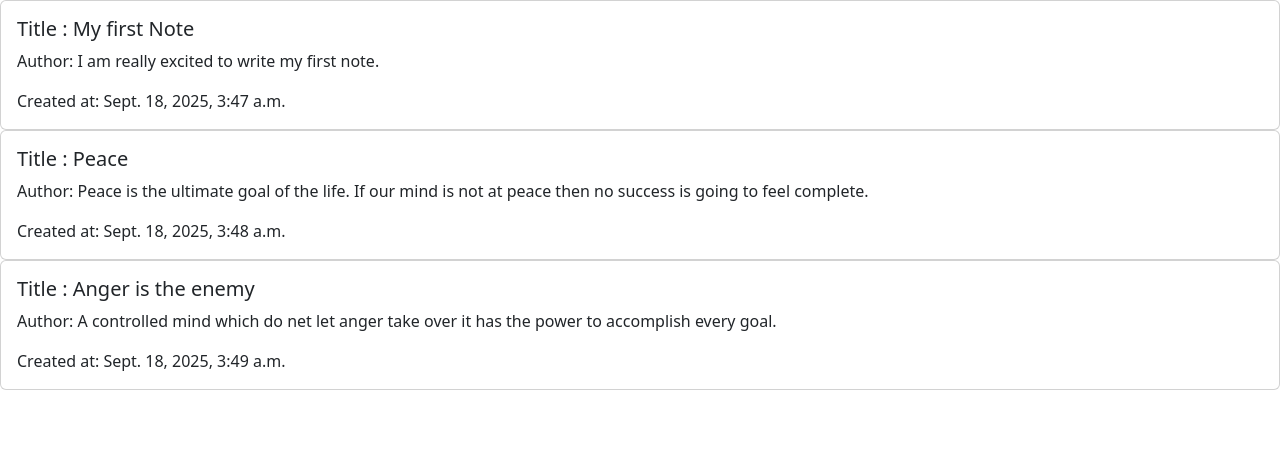
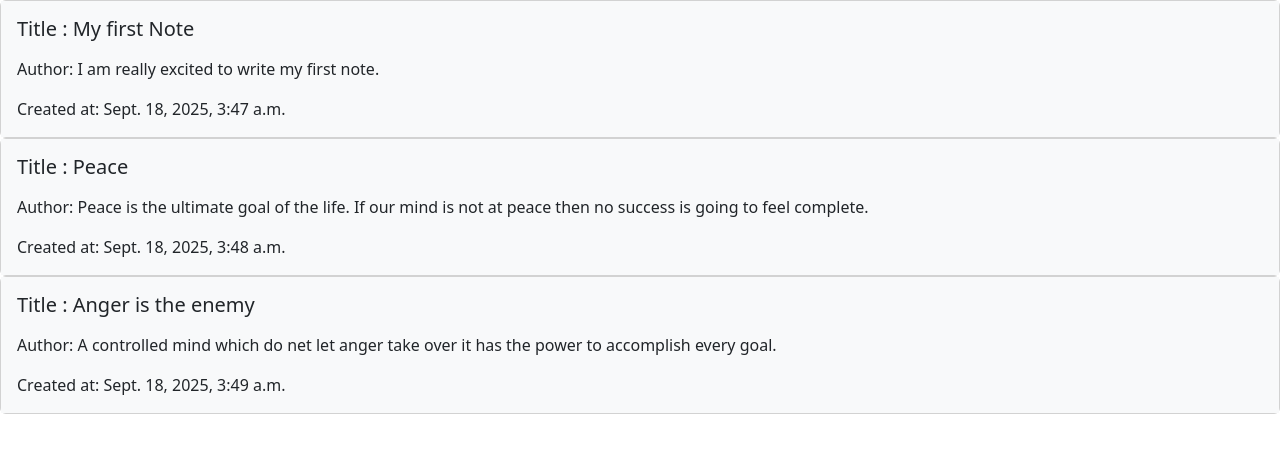
Before and after one commit to Yuvraj-Rana-25/notes-app, a Django app: page /notes/ in a window 1280 px wide. Shown: the part 88-541 px from the top of the page. Run offline with Django 5.2, Linux system fonts and the light colour scheme; data comes from the database, SQL or seed files in the repository.

Commit message:
css tweaks

```diff
--- a/templates/notes.html
+++ b/templates/notes.html
@@ -3,8 +3,8 @@
 {% block content %}
     {% for note in notes %}
         <div class="card">
-            <div class="card-body">
-                <h5 class="card-title">Title : {{ note.title }}</h5>
+            <div class="card-body bg-light text-dark p-3">
+                <h5 class="card-title mb-3">Title : {{ note.title }}</h5>
                 <p class="card-text">Author: {{ note.content }}</p>
                 <p class="card-text">Created at: {{ note.created_at }}</p>
             </div>
```
